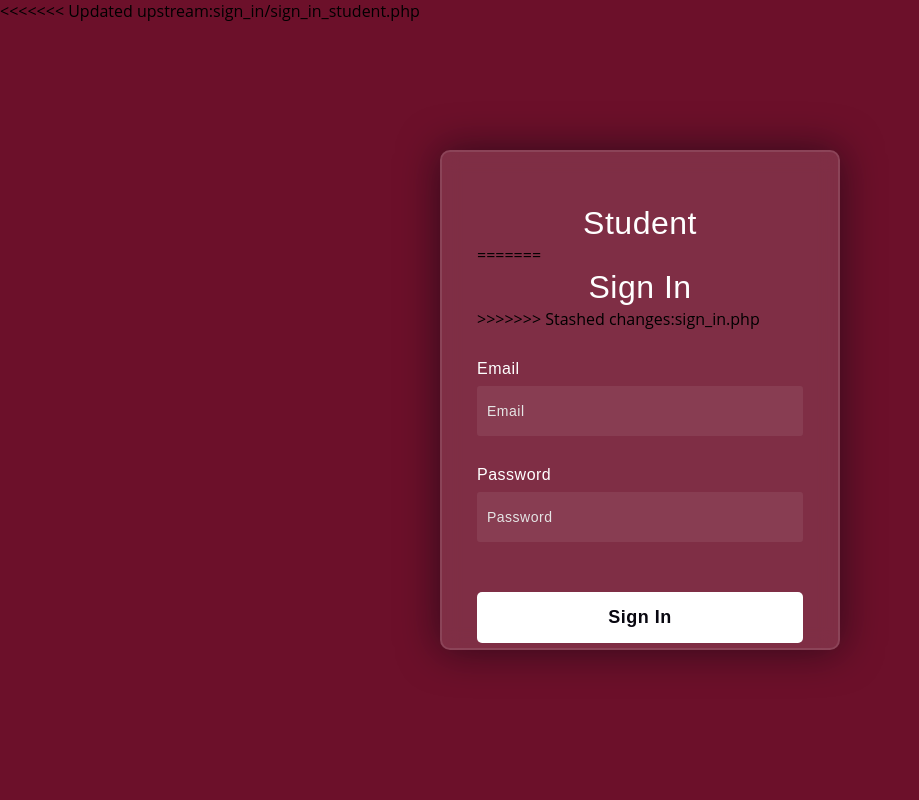
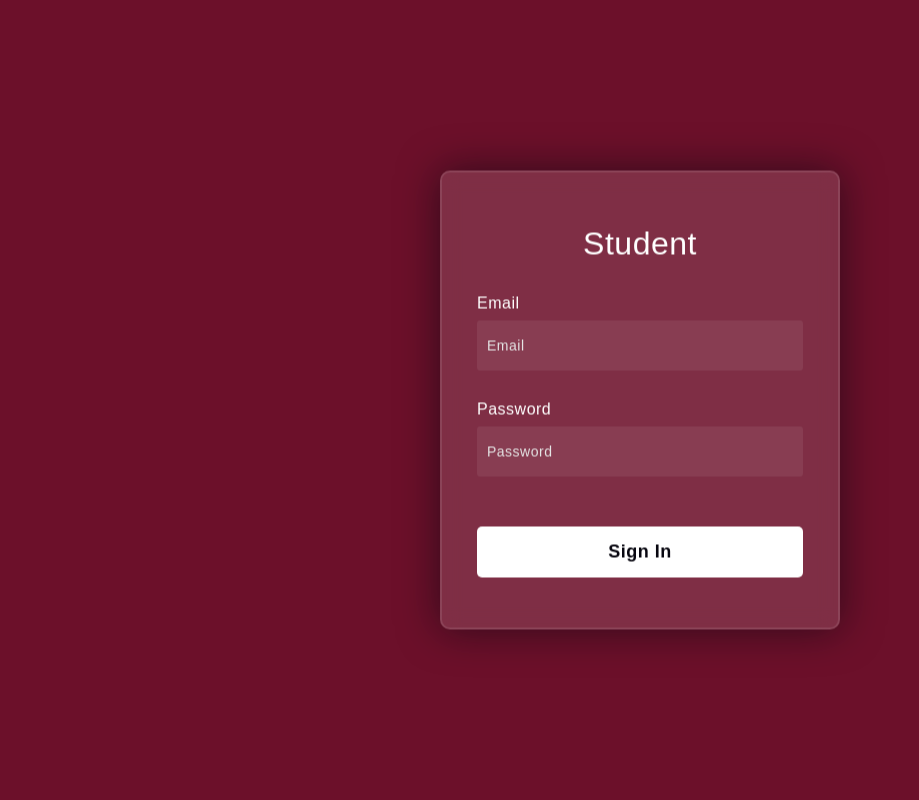
Before and after one commit to blaisegoze/reportedu.github.io, a PHP site: page /sign_in/sign_in_student.php in a window 1280 px wide. Shown: the whole page, without its empty margins (0-919 px from the left). Run offline with PHP 8.4, Linux system fonts and the light colour scheme.

Commit message:
quick fix

```diff
--- a/index.php
+++ b/index.php
@@ -31,11 +31,7 @@
         <li><a href="/#property">Property</a></li>
         <li><a href="/#modus_operandi">Modus Operandi</a></li>
         <li><a href="/#narrative">Narrative</a></li>
-<<<<<<< Updated upstream
         <li><a href="/sign_in/sign_in_student.php">Sign Out</a></li>
-=======
-        <li><a href="/sign_in.php">Sign Out</a></li>
->>>>>>> Stashed changes
       </ul>
       <div class="menu_burger">
         <div class="line1"></div>
--- a/sign_in/sign_in_student.php
+++ b/sign_in/sign_in_student.php
@@ -14,13 +14,8 @@
 
 <body>
     <div class="background">
-<<<<<<< Updated upstream:sign_in/sign_in_student.php
         <form action="sign_in_php_student.php" method="post">
             <h3>Student</h3>
-=======
-        <form action="sign_in_php.php" method="post">
-            <h3>Sign In</h3>
->>>>>>> Stashed changes:sign_in.php
             <?php if(isset($_GET['error'])) { ?>
             <p class="error"> <?php echo $_GET["error"]; ?></p>
             <?php } ?>
```
